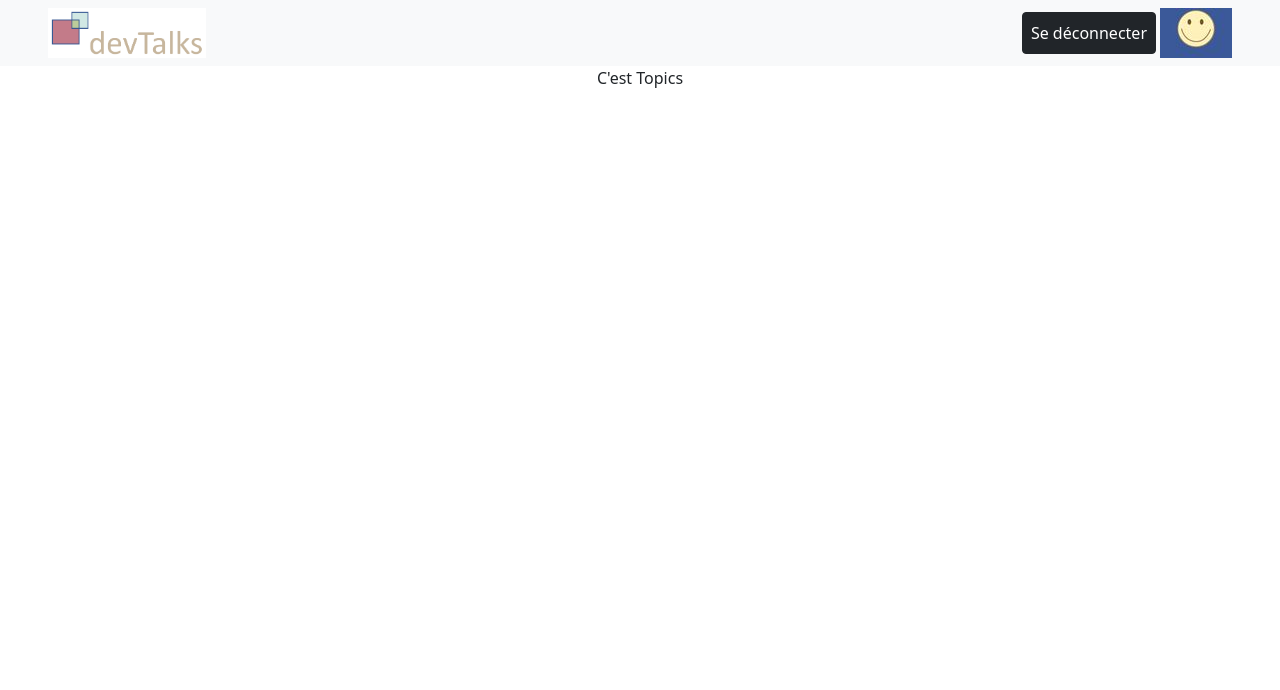
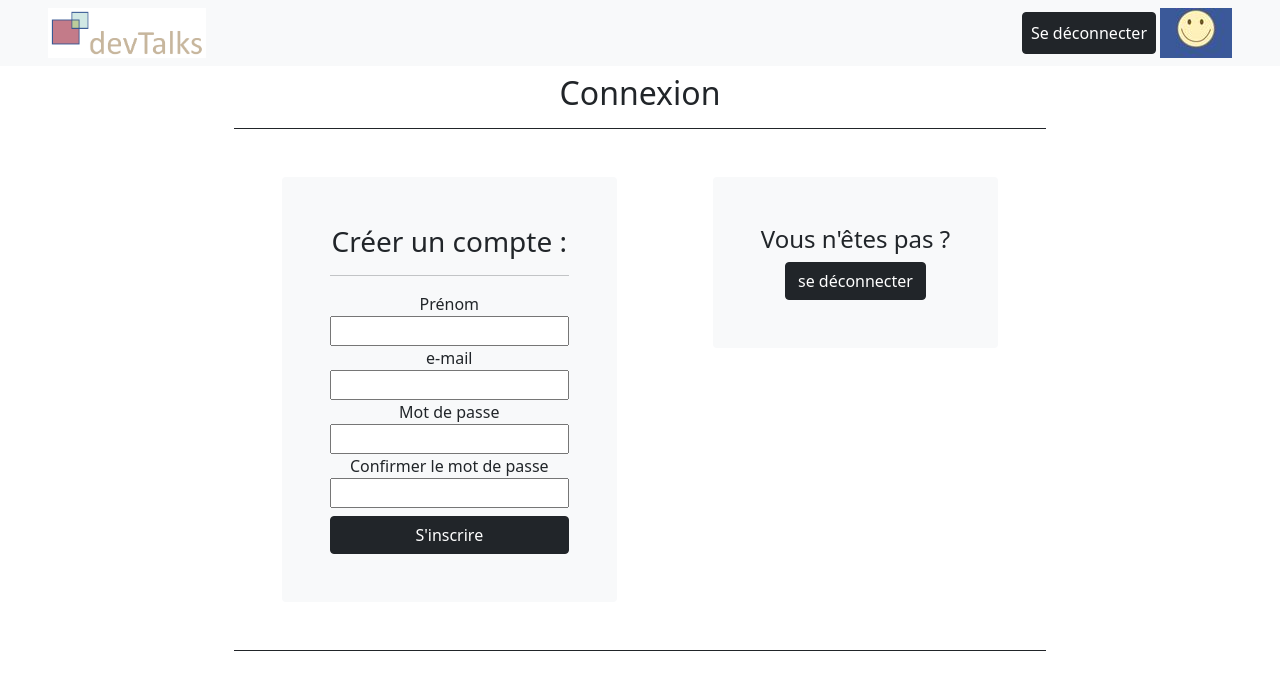
Before and after one commit to AMGH59/fil-rouge, a React (Create React App) app: page /singin in a window 1280 px wide. Before the commit this address led to /topics. Shown: the top 690 px of the page. Built offline with nearby package versions, Linux system fonts and the light colour scheme; sample sign-in values are in the browser's storage.

Commit message:
ajout de la déconnection si autre utilisateur

```diff
--- a/src/components/Banner.js
+++ b/src/components/Banner.js
@@ -16,7 +16,7 @@ import { Redirect } from "react-router-dom/cjs/react-router-dom.min"
 export class Banner extends PureComponent {
     constructor(props) {
         super(props);
-        this.state={
+        this.state = {
 
         }
     }
@@ -30,16 +30,17 @@ export class Banner extends PureComponent {
 
                     <Switch>
                         <Route path="/user">
-                        <User />
+                            {this.props.user.isLogged ? <User /> : <Redirect to='/' />}
                         </Route>
                         <Route path="/topics">
-                        {this.props.user.isLogged ? <Topics /> : <Redirect to='/'/>}
+                            {this.props.user.isLogged ? <Topics /> : <Redirect to='/' />}
                         </Route>
                         <Route path="/singin">
-                        {this.props.user.isLogged ? <Redirect to='/topics'/> : <Singin/>}
+                            {/* {this.props.user.isLogged ? <Redirect to='/topics' /> : <Singin />} */}
+                            <Singin />
                         </Route>
                         <Route path="/">
-                        {this.props.user.isLogged ? <Redirect to='/topics'/> : <Home/>}
+                            {this.props.user.isLogged ? <Redirect to='/topics' /> : <Home />}
                         </Route>
                     </Switch>
                 </Router>
@@ -48,9 +49,9 @@ export class Banner extends PureComponent {
     }
 }
 
-const mapsStateToProps = ( state ) => {
-    return{
-        user:state.user
+const mapsStateToProps = (state) => {
+    return {
+        user: state.user
     }
 }
 // const mapsActionToProps = (dispatch) =>{
@@ -59,4 +60,4 @@ const mapsStateToProps = ( state ) => {
 //     )
 // }
 
-export default connect(mapsStateToProps,null)(Banner)
+export default connect(mapsStateToProps, null)(Banner)
--- a/src/components/Login.js
+++ b/src/components/Login.js
@@ -1,54 +1,69 @@
 import { PureComponent } from 'react';
 import { connect } from 'react-redux';
 import { logIn } from '../redux/actions/userActions';
+import { logOut } from '../redux/actions/userActions';
+import { deleteCurrentUser } from '../services/user';
 
 export class Login extends PureComponent {
     constructor(props) {
         super(props)
-        this.state={
-            email:"",
-            password:"",
+        this.state = {
+            email: "",
+            password: "",
         }
     }
 
+    handleClick=()=>{
+        deleteCurrentUser()
+        this.props.currentUserLogOut()
+    }
 
-    handleEmail = ( e ) => {
-        this.setState({email:e.target.value})
+    handleEmail = (e) => {
+        this.setState({ email: e.target.value })
     }
-    handlePassword = ( e ) => {
-        this.setState({password:e.target.value})
+    handlePassword = (e) => {
+        this.setState({ password: e.target.value })
     }
     handleSubmition = () => {
         this.props.checkId(this.state)
     }
 
-
     render() {
-        return (
+        return (<>
+            {!this.props.isLogged ?
                 <div className="container bg-light p-5 rounded">
                     <h3> Déjà un compte ?</h3>
                     <hr />
                     <form className="form d-flex flex-column">
-                <label htmlFor="email">e-mail</label><input type="email" name="email" id="" onChange={e=>this.handleEmail(e)} onKeyDown={(e)=> e.key==='Enter' ? this.handleSubmition() : null} />
-                <label htmlFor="password-once">Mot de passe</label><input type="password" name="password-once" id="" onChange={e=>this.handlePassword(e)}  onKeyDown={(e)=> e.key==='Enter' ? this.handleSubmition() : null}/>
-                <button type="button" className="btn btn-dark mt-2" onClick={()=>this.handleSubmition()}>Se connecter</button>
+                        <label htmlFor="email">e-mail</label><input type="email" name="email" id="" onChange={e => this.handleEmail(e)} onKeyDown={(e) => e.key === 'Enter' ? this.handleSubmition() : null} />
+                        <label htmlFor="password-once">Mot de passe</label><input type="password" name="password-once" id="" onChange={e => this.handlePassword(e)} onKeyDown={(e) => e.key === 'Enter' ? this.handleSubmition() : null} />
+                        <button type="button" className="btn btn-dark mt-2" onClick={() => this.handleSubmition()}>Se connecter</button>
                     </form>
                 </div>
-            )
+                :
+                <div className="container bg-light p-5 rounded">
+
+                    <h4>Vous n'êtes pas {this.props.name} ?</h4>
+                    <button className='btn btn-dark' onClick={() => this.handleClick()}>se déconnecter</button>
+                </div>
+            }
+        </>)
     }
 }
 
-const MapStateToProps = (state) => {
-    return{
-        isLogged:state.user.isLogged
+const mapStateToProps = (state) => {
+    return {
+        isLogged: state.user.isLogged,
+        name: state.user.name
     }
 }
 
 
-const MapActionToProps = (dispatch) => {
-    return{
-        checkId : user => dispatch(logIn(user))
+const mapActionToProps = (dispatch) => {
+    return {
+        checkId: user => dispatch(logIn(user)),
+        currentUserLogOut: () => dispatch(logOut())
     }
 }
 
-export default connect(MapStateToProps,MapActionToProps)(Login)
+export default connect(mapStateToProps, mapActionToProps)(Login)
--- a/src/redux/actions/userActions.js
+++ b/src/redux/actions/userActions.js
@@ -11,7 +11,7 @@ export function logIn(user) {
             email: user.email,
             password: user.password,
             isAdmin: false
-        }) : alert("Pas inscrit")
+        }) : alert("Email ou mot de passe incorect")
     }
 }
 
--- a/src/redux/reducers/userReducer.js
+++ b/src/redux/reducers/userReducer.js
@@ -23,14 +23,14 @@ export default function userReducer(state = initialState, action) {
         case LOG_IN:
             return {
                 ...state,
+                name:"abc",
                 isLogged: true,
-                name: action.name,
+                // name: action.name,
                 email: action.email,
                 password: action.password,
                 isAdmin: action.isAdmin
             }
         case LOG_OUT:
-            console.log(action.type)
             return {
                 ...state,
                 name: undefined,
--- a/src/views/Topics.js
+++ b/src/views/Topics.js
@@ -1,6 +1,8 @@
+import { Login } from "../components/Login";
+
 export default function Topics(){
     return(
-        <div>C'est Topics</div>
+        <Login></Login>
     )
 
 }
```
Lines whose indentation alone changed are shown as unchanged.
